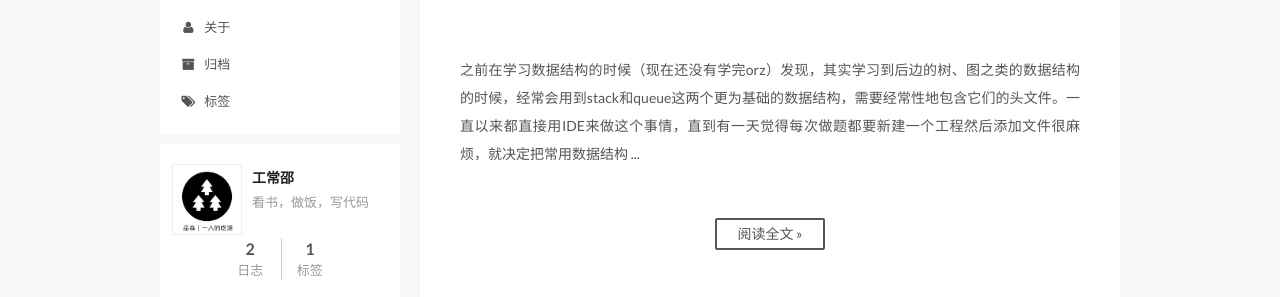
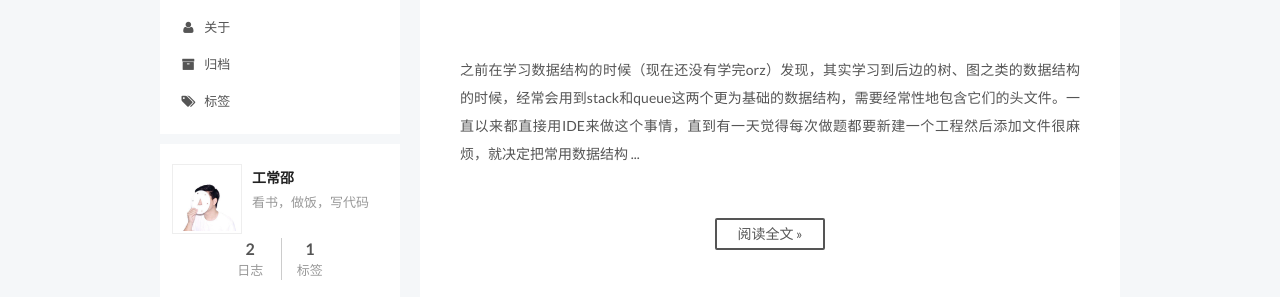
Before and after one commit to spencerpomme/spencerpomme.github.io, a plain HTML site: page index.html in a window 1280 px wide. Shown: the part 153-450 px from the top of the page. Drawn offline with Linux system fonts and the light colour scheme; a script that the page names is missing.

Commit message:
revert last change

```diff
--- a/index.html
+++ b/index.html
@@ -484,7 +484,7 @@
       <section class="site-overview sidebar-panel  sidebar-panel-active ">
         <div class="site-author motion-element" itemprop="author" itemscope itemtype="http://schema.org/Person">
           <img class="site-author-image" itemprop="image"
-               src="/uploads/avatar.png"
+               src="/images/avatar.jpg"
                alt="工常邵" />
           <p class="site-author-name" itemprop="name">工常邵</p>
           <p class="site-description motion-element" itemprop="description">看书，做饭，写代码</p>
```
Also changed, not shown: 2016/04/16/testing/index.html (+1 -1 lines), 2016/04/17/c多文件编译的命令行方法（gcc）/index.html (+1 -1 lines), about/index.html (+1 -1 lines), archives/2016/04/index.html (+1 -1 lines), archives/2016/index.html (+1 -1 lines), archives/index.html (+1 -1 lines), tags/gcc/index.html (+1 -1 lines), tags/index.html (+1 -1 lines), uploads/avatar.png (deleted).
